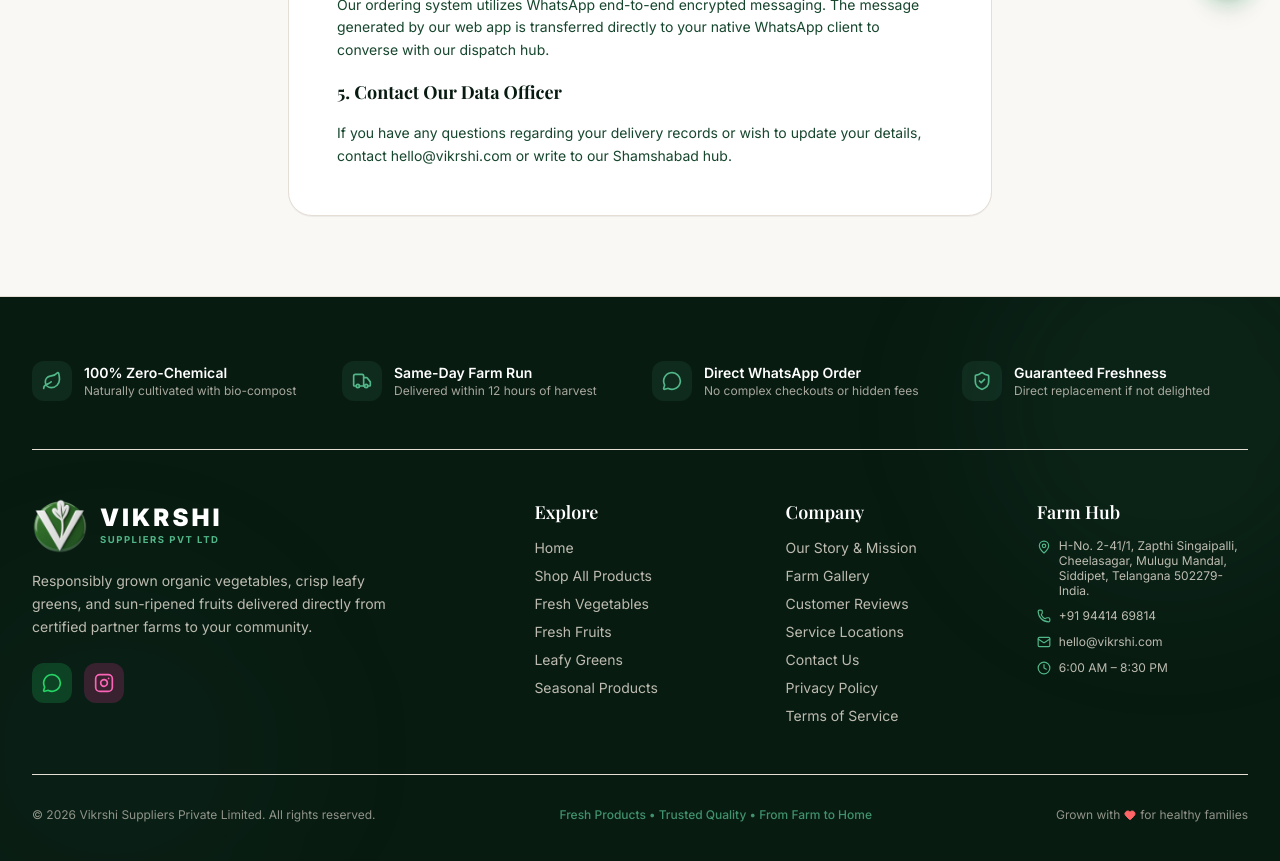
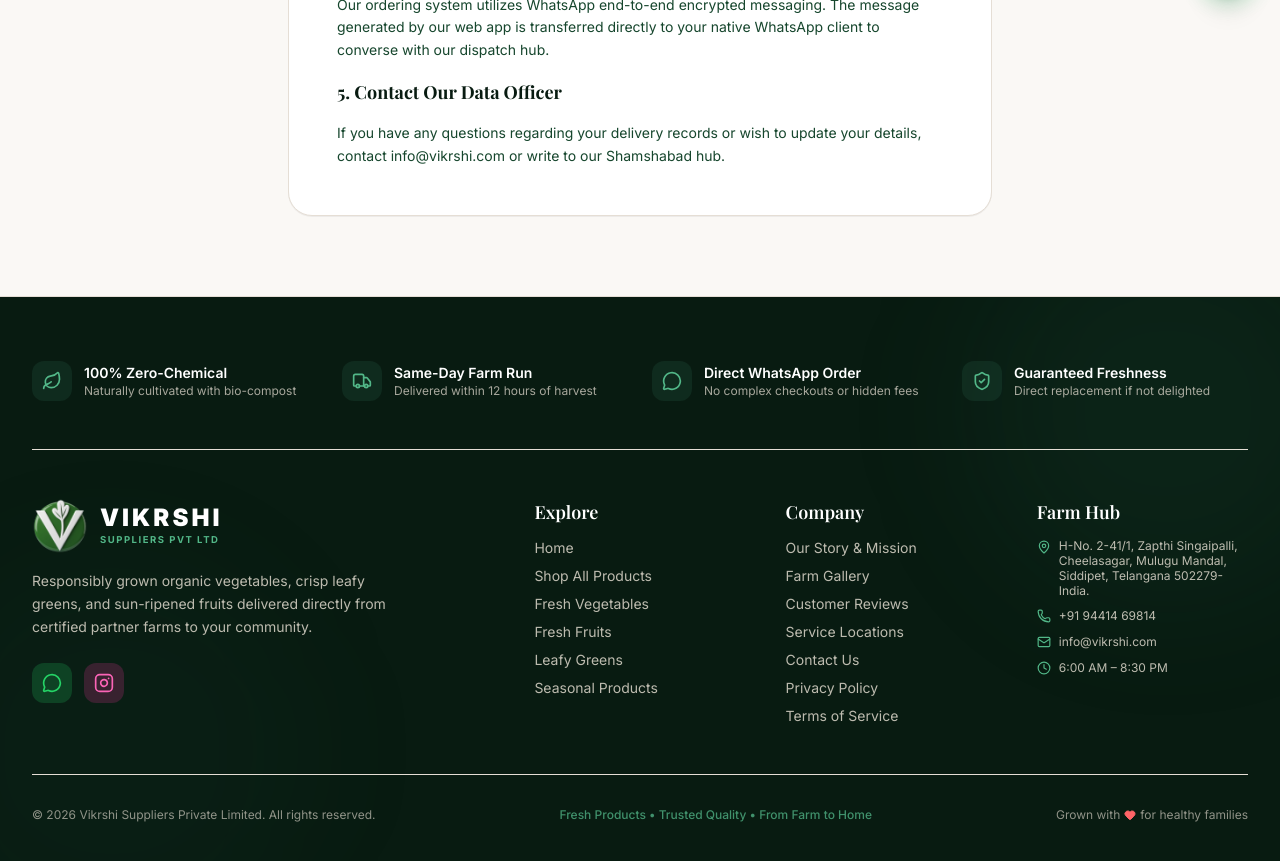
Before and after one commit to devasanipranadeep/vikrshi, a Next.js app in the folder frontend/: page /privacy-policy in a window 1280 px wide. Shown: the part 780-1641 px from the top of the page. Built offline with nearby package versions, Linux system fonts and the light colour scheme; no server answers; the database is empty; a web font is replaced by a local one.

Commit message:
Standardize support email to info@vikrshi.com across the platform

```diff
--- a/frontend/src/app/privacy-policy/page.tsx
+++ b/frontend/src/app/privacy-policy/page.tsx
@@ -58,7 +58,7 @@
 
             <h3 className="font-serif text-lg font-bold text-forest-950">5. Contact Our Data Officer</h3>
             <p>
-              If you have any questions regarding your delivery records or wish to update your details, contact hello@vikrshi.com or write to our Shamshabad hub.
+              If you have any questions regarding your delivery records or wish to update your details, contact info@vikrshi.com or write to our Shamshabad hub.
             </p>
           </div>
         </div>
--- a/frontend/src/constants/mockData.ts
+++ b/frontend/src/constants/mockData.ts
@@ -8,7 +8,7 @@
   logoUrl: '/logo-full.png',
   whatsappNumber: '919441469814',
   whatsappDisplay: '+91 94414 69814',
-  email: 'hello@vikrshi.com',
+  email: process.env.NEXT_PUBLIC_SUPPORT_EMAIL || 'info@vikrshi.com',
   phone: '+91 94414 69814',
   instagramUrl: 'https://instagram.com/vikrshi',
   instagramHandle: '@vikrshi',
```
Also changed, not shown: 1 other file (tests, documents, lock files or other folders).
